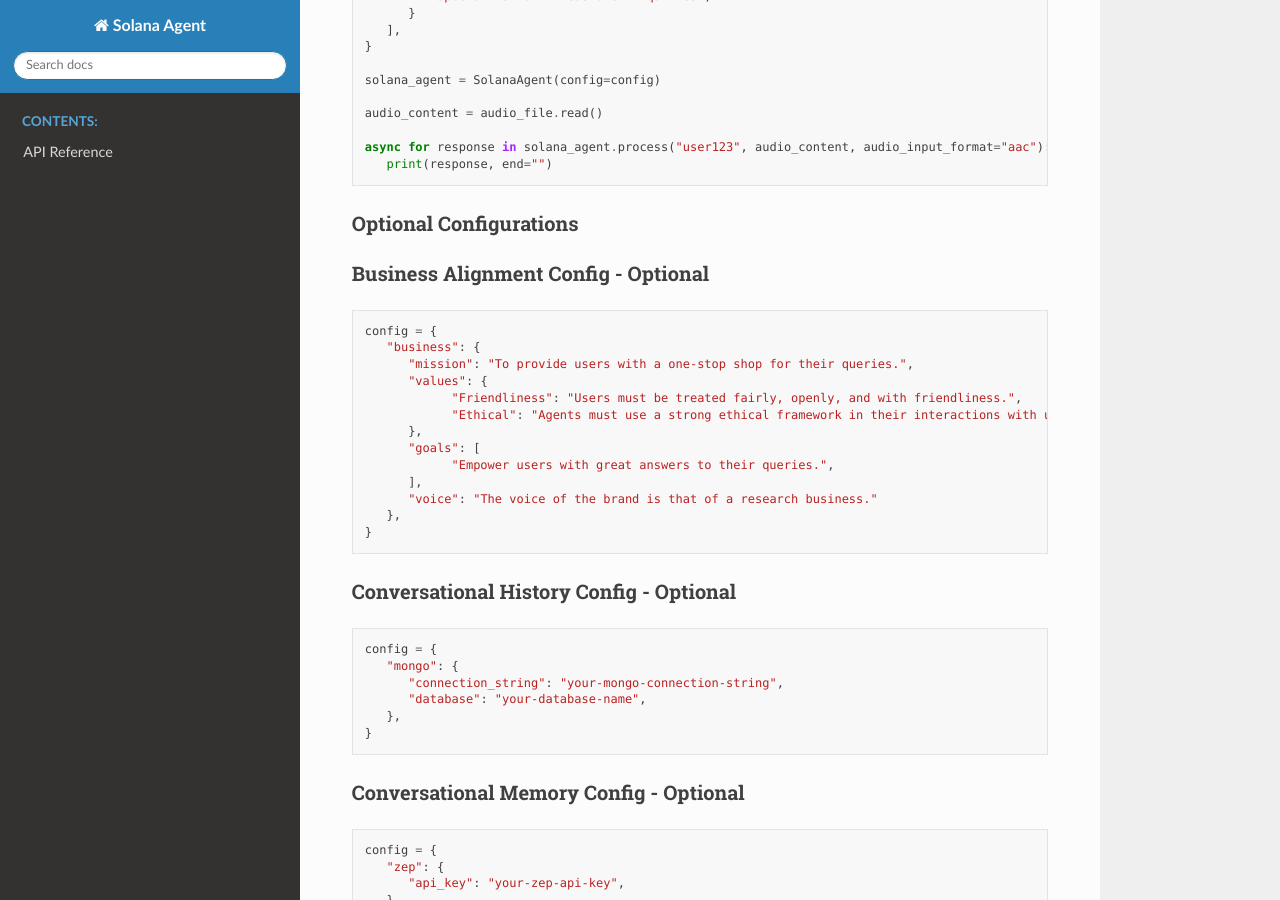
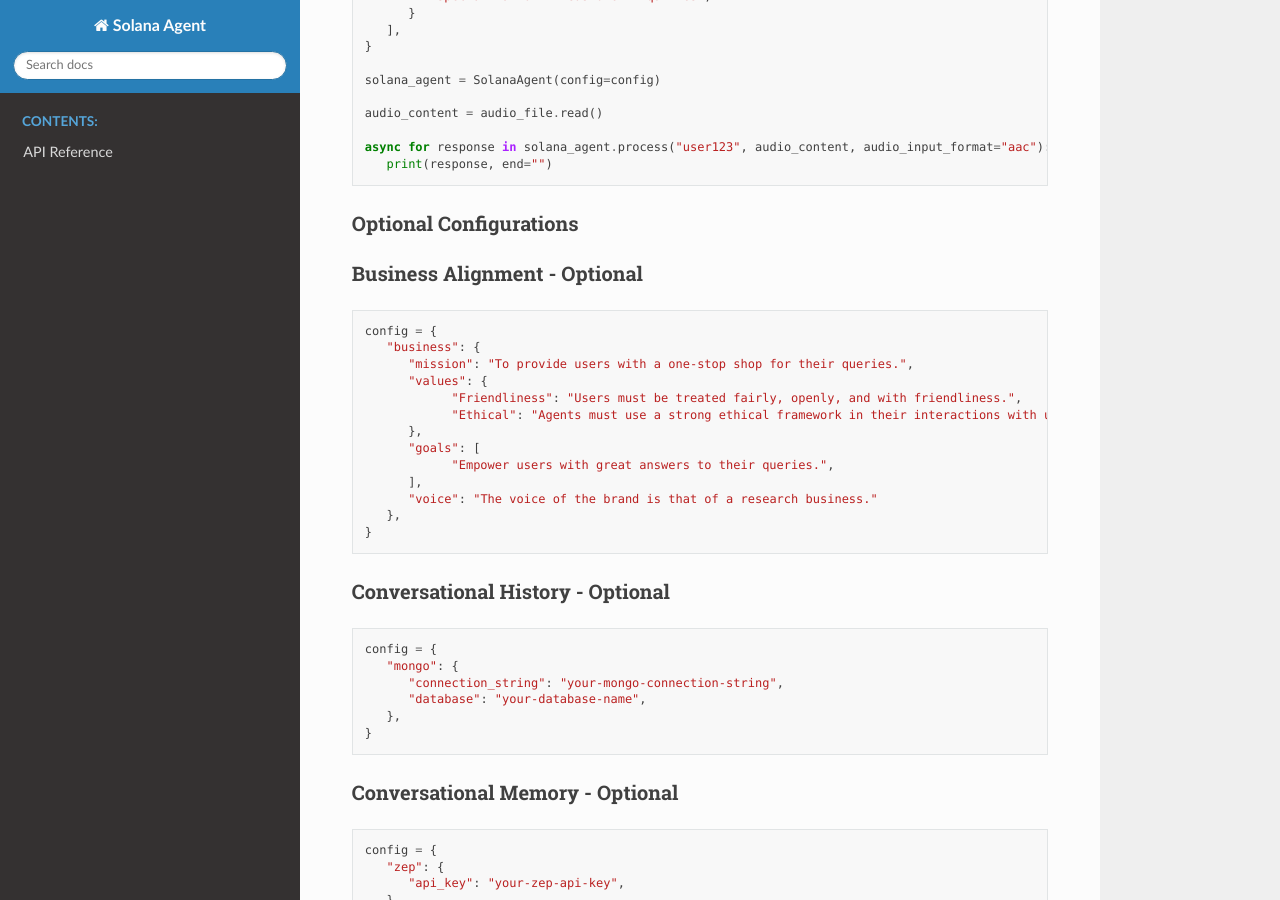
Before and after one commit to truemagic-coder/solana-agent, a Sphinx documentation site: the page built from docs/index.rst, in a window 1280 px wide and 900 px high, scrolled down 3411 px. Built offline with Sphinx 7.4.7 and the Read the Docs theme 3.1.0, drawn with Linux system fonts in a browser that asks for light colours.

Commit message:
update docs

```diff
--- a/docs/index.rst
+++ b/docs/index.rst
@@ -199,7 +199,7 @@ Audio/Text Streaming
 Optional Configurations
 ~~~~~~~~~~~~~~~~~~~~~~~~~~~~~~~
 
-Business Alignment Config - Optional
+Business Alignment - Optional
 ~~~~~~~~~~~~~~~~~~~~~~~~~~~~~~~~~~~~~~
 
 .. code-block:: python
@@ -218,7 +218,7 @@ Business Alignment Config - Optional
       },
    }
 
-Conversational History Config - Optional
+Conversational History - Optional
 ~~~~~~~~~~~~~~~~~~~~~~~~~~~~~~~~~~~~~~~~~
 
 .. code-block:: python
@@ -230,7 +230,7 @@ Conversational History Config - Optional
       },
    }
 
-Conversational Memory Config - Optional
+Conversational Memory - Optional
 ~~~~~~~~~~~~~~~~~~~~~~~~~~~~~~~~~~~~~~~~
 
 .. code-block:: python
```
